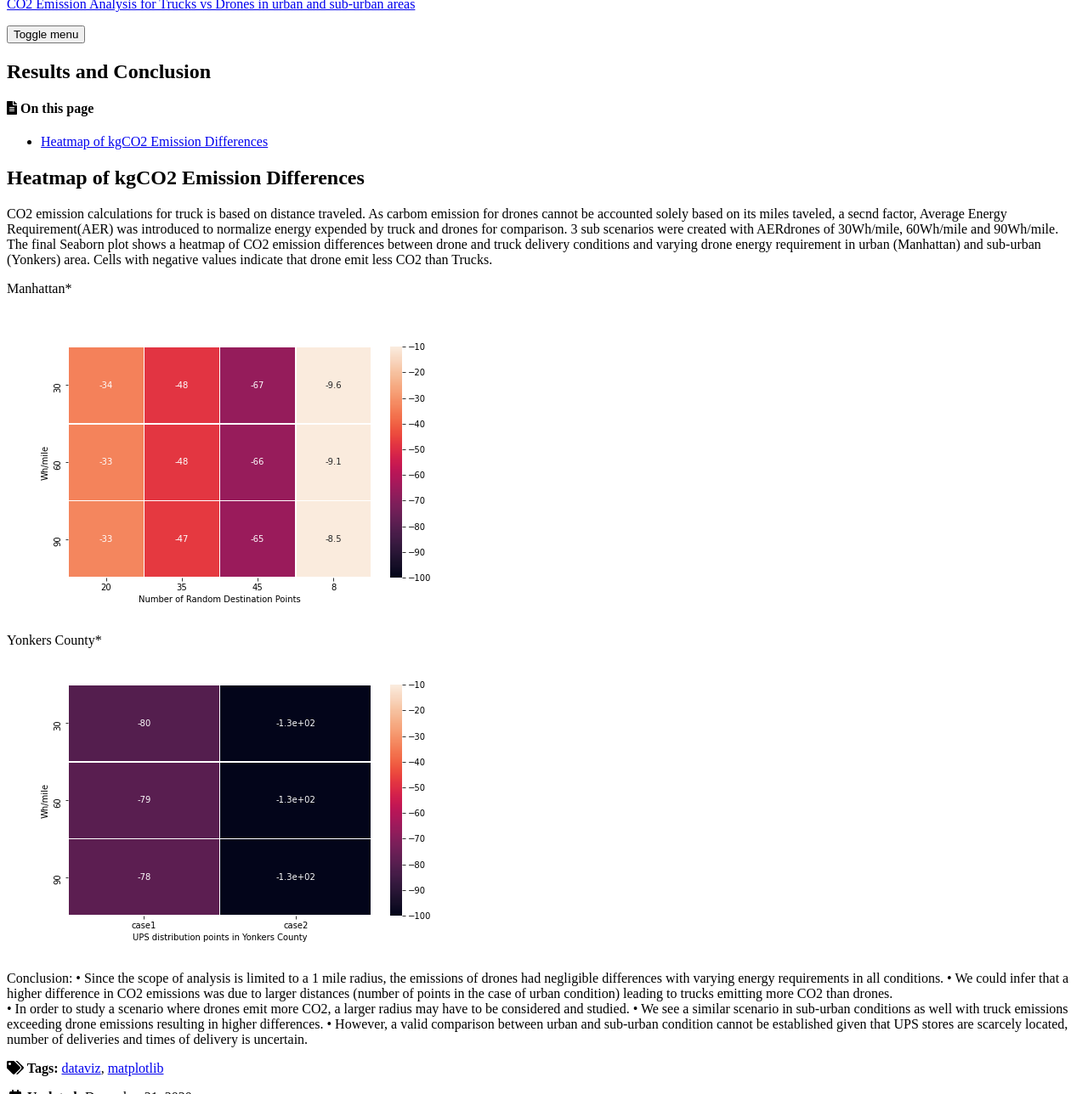
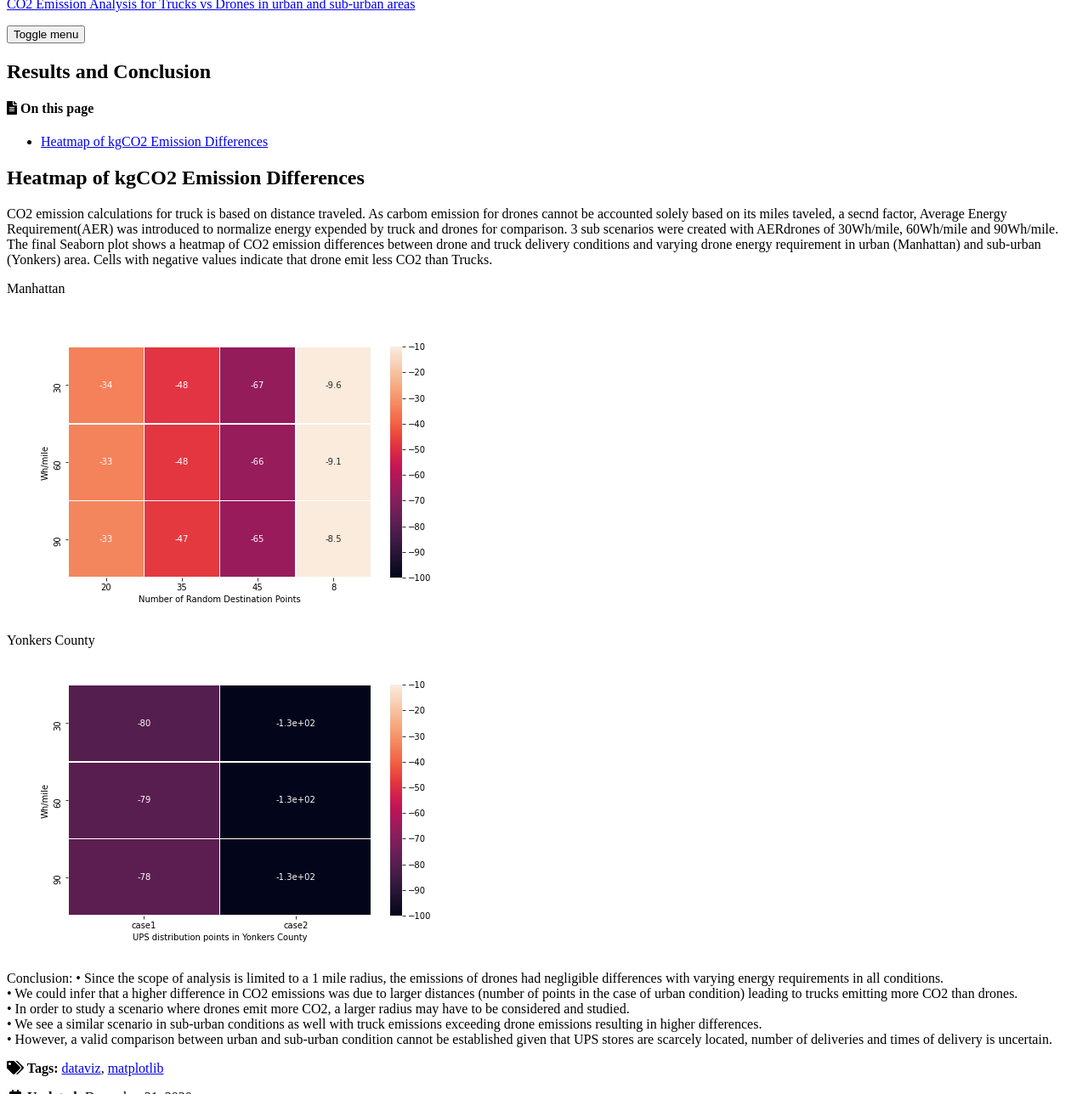
Before and after one commit to suryajps/Spatial-Analysis-for-Drone-vs-Truck-Deliveries-, a Jekyll site: the page built from _posts/2020-12-21-Results-and-Conclusion.md, in a window 1280 px wide and 1400 px high, cut to the strip 112-1400 px from the top of the window. Shown: the whole strip at 85% size. Built offline with Jekyll 4.4.1, drawn with Linux system fonts in a browser that asks for light colours; cached includes are drawn as plain includes; nearby versions of some CDN libraries.

```diff
--- a/_posts/2020-12-21-Results-and-Conclusion.md
+++ b/_posts/2020-12-21-Results-and-Conclusion.md
@@ -12,16 +12,16 @@ read_time: false
 ## Heatmap of kgCO2 Emission Differences
 CO2 emission calculations for truck is based on distance traveled. As carbom emission for drones cannot be accounted solely based on its miles taveled, a secnd factor, Average Energy Requirement(AER) was introduced to normalize energy expended by truck and drones for comparison. 3 sub scenarios were created with AERdrones of 30Wh/mile, 60Wh/mile and 90Wh/mile. The final Seaborn plot shows a heatmap of CO2 emission differences between drone and truck delivery conditions and varying drone energy requirement in urban (Manhattan) and sub-urban (Yonkers) area. Cells with negative values indicate that drone emit less CO2 than Trucks.
 
-Manhattan* <br />
+Manhattan <br />
 
 ![nyc-ml]({{ site.url }}{{ site.baseurl }}/assets/images/2020-12-21-Manhattan-Co2-Comparison.png)
 
-Yonkers County* <br />
+Yonkers County <br />
 ![nyc-buffer]({{ site.url }}{{ site.baseurl }}/assets/images/2020-12-21-Yonkers-Co2-comparison.png)
 
 Conclusion:
-•	Since the scope of analysis is limited to a 1 mile radius, the emissions of drones had negligible differences with varying energy requirements in all conditions.
-•	We could infer that a higher difference in CO2 emissions was due to larger distances (number of points in the case of urban condition) leading to trucks emitting more CO2 than drones.
-•	In order to study a scenario where drones emit more CO2, a larger radius may have to be considered and studied.
-•	We see a similar scenario in sub-urban conditions as well with truck emissions exceeding drone emissions resulting in higher differences.
+•	Since the scope of analysis is limited to a 1 mile radius, the emissions of drones had negligible differences with varying energy requirements in all conditions. <br />
+•	We could infer that a higher difference in CO2 emissions was due to larger distances (number of points in the case of urban condition) leading to trucks emitting more CO2 than drones. <br />
+•	In order to study a scenario where drones emit more CO2, a larger radius may have to be considered and studied. <br />
+•	We see a similar scenario in sub-urban conditions as well with truck emissions exceeding drone emissions resulting in higher differences. <br />
 •	However, a valid comparison between urban and sub-urban condition cannot be established given that UPS stores are scarcely located, number of deliveries and times of delivery is uncertain.
```
